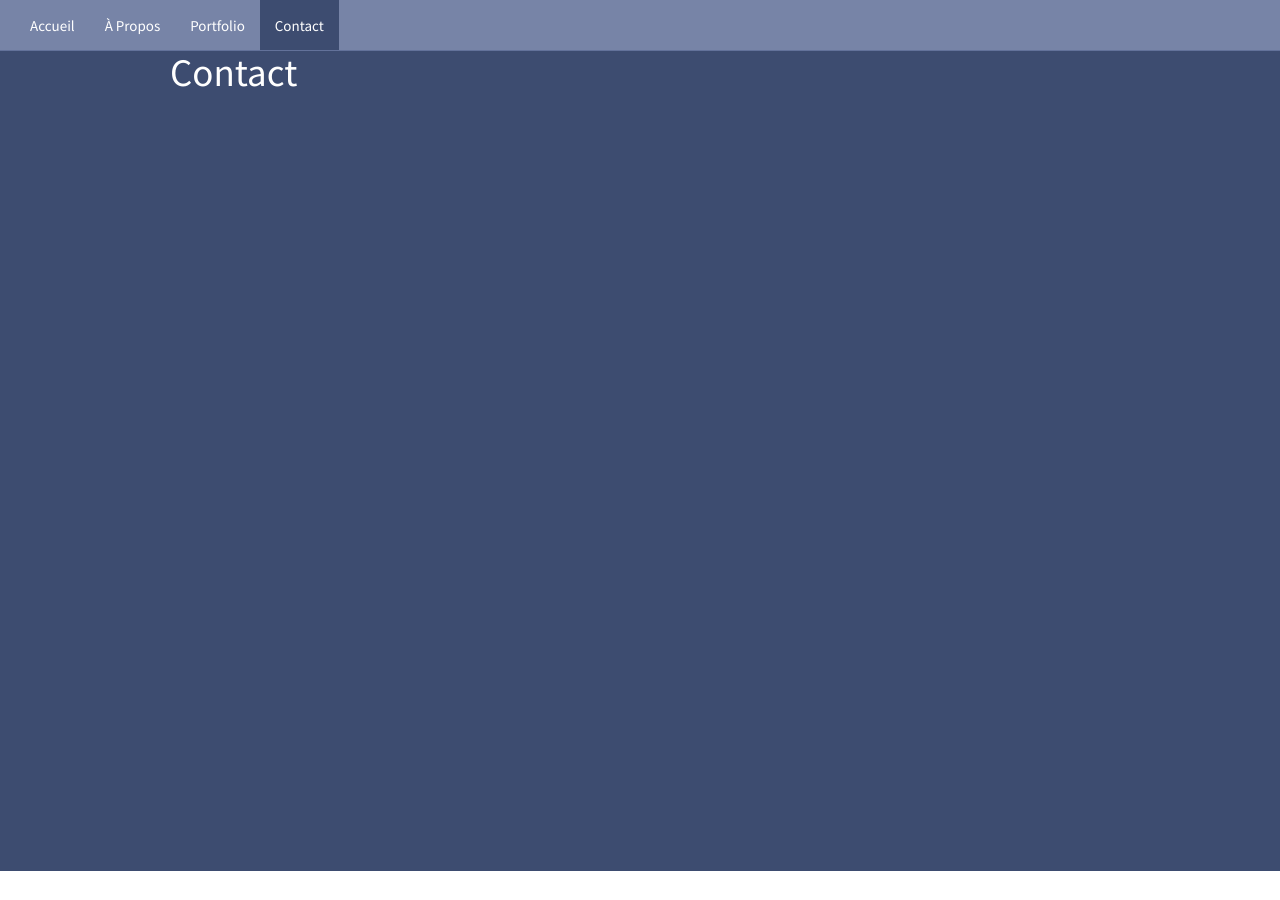
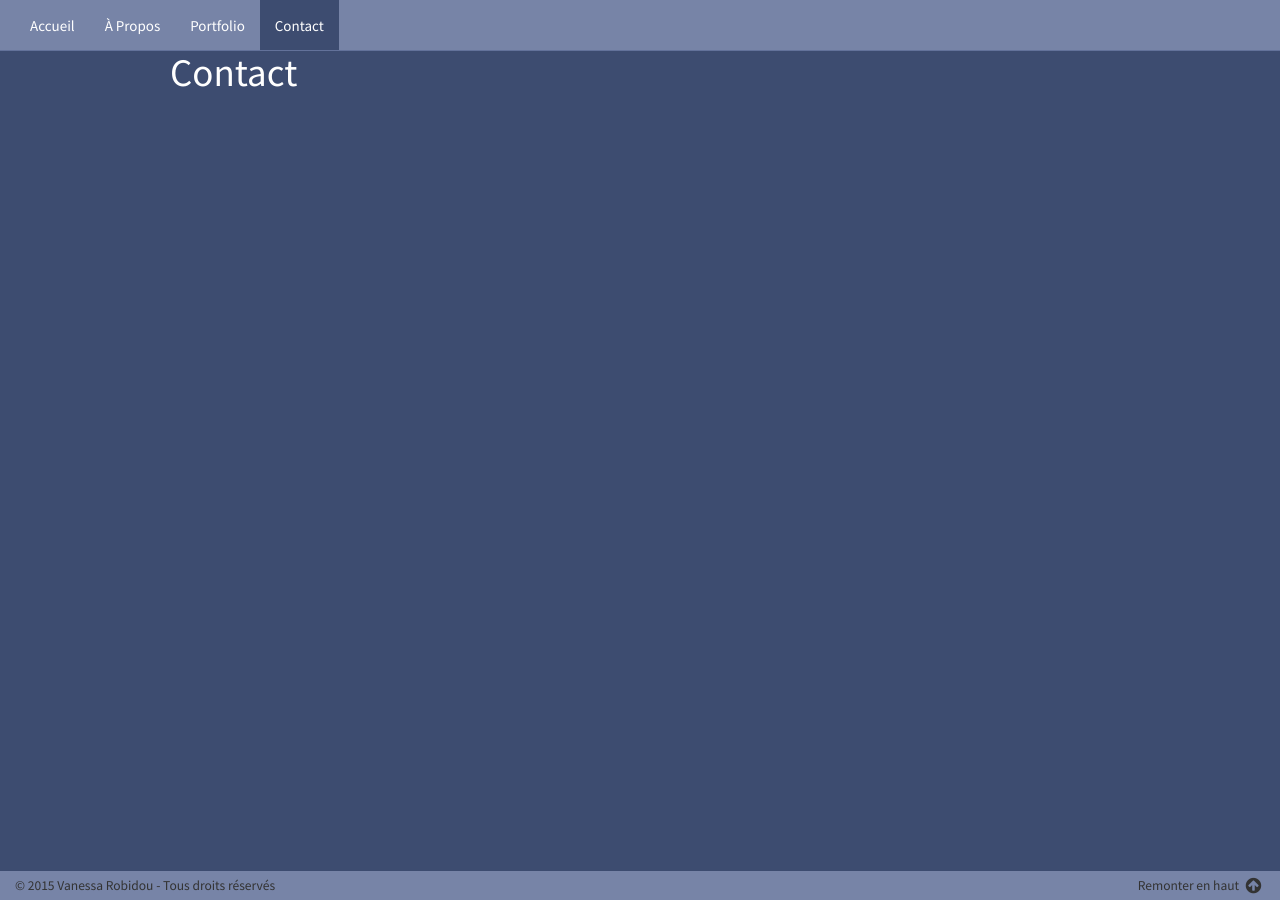
Before and after one commit to vrobidou/vrobidou.github.io, a Jekyll site: the page built from index.html, in a window 1280 px wide and 900 px high, scrolled down 2254 px. Built offline with Jekyll 4.4.1, drawn with Linux system fonts in a browser that asks for light colours; before the commit the page ends 3125 px from its top, so only the background shows below that.

Commit message:
Add a footer

```diff
--- /dev/null
+++ b/_includes/footer.html
@@ -0,0 +1,12 @@
+<footer class="container-fluid">
+	<div class="pull-left">
+		&copy; 2015 {{ site.title }}
+		<span class="hidden-xs">- Tous droits réservés</span>
+	</div>
+	<div class="pull-right">
+		<a class="scrollable" data-target="#accueil" href="{{ site.url }}">
+			<span class="hidden-xs">Remonter en haut</span>
+			<span class="fa fa-lg fa-fw fa-arrow-circle-up" aria-hidden="true"></span>
+		</a>
+	</div>
+</footer>
--- a/_layouts/default.html
+++ b/_layouts/default.html
@@ -1,4 +1,5 @@
 {% include top.html %}
 {% include header.html %}
 {{ content }}
+{% include footer.html %}
 {% include bottom.html %}
--- a/_sass/style/_style.scss
+++ b/_sass/style/_style.scss
@@ -62,3 +62,18 @@ html, body {
 		color: $text-color;
 	}
 }
+/* Footer */
+footer {
+	background-color: $color2;
+	font-size: .9em;
+	padding: 5px 0;
+	a {
+		color: $text-color;
+		text-decoration: none;
+		&:hover,
+		&:focus {
+			color: $text-color;
+			text-decoration: none;
+		}
+	}
+}
```
